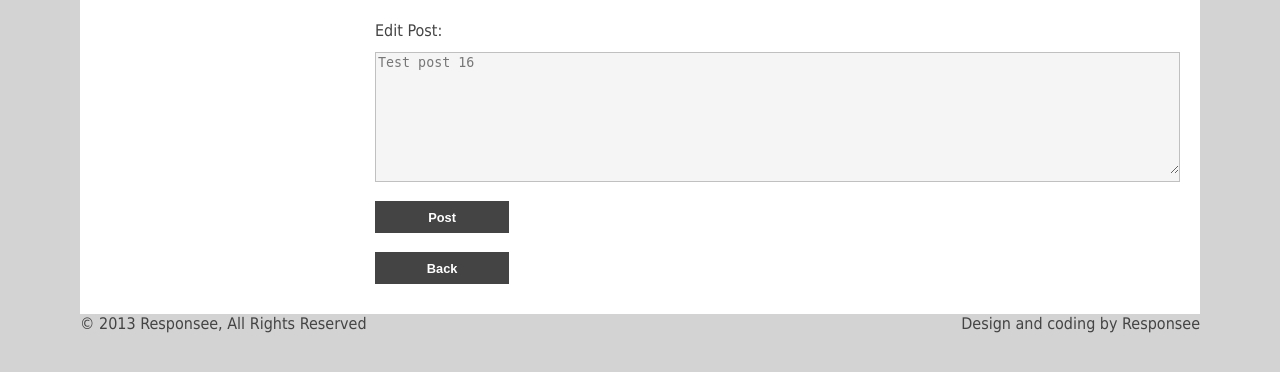
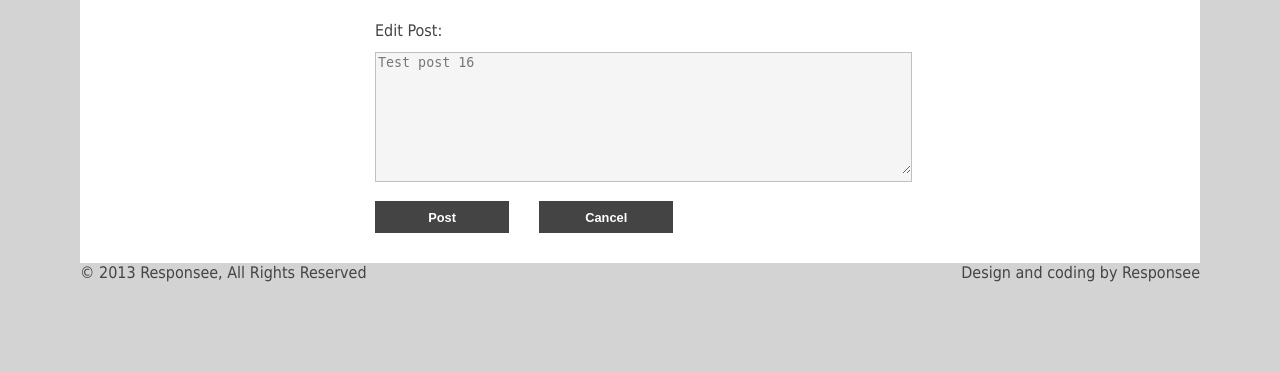
Before and after one commit to kimtuitoek/Forum-project, a PHP site: page /edit-post.php?p_id=1&t_id=1 in a window 1280 px wide. Shown: the part 237-609 px from the top of the page. Run offline with PHP 8.4, Linux system fonts and the light colour scheme; a user stored in the database is signed in; data comes from the database, SQL or seed files in the repository; some libraries are stand-ins or nearby versions; some web fonts are replaced.

Commit message:
Fixed edit-post.php post and cancel buttons

```diff
--- a/Web-app/edit-post.php
+++ b/Web-app/edit-post.php
@@ -65,18 +65,20 @@ include_once ("templates/header.php");
 		<div class="margin">
 			<!-- CONTENT -->
 			<section class="s-12 l-9 right">
+				<article class="customform s-12 l-8">
 				<!--Edit old post-->
-				<form action="edit-post.php" method="post" class="customform s-12 l-12">
+				<form action="edit-post.php" method="post">
 					<p>Edit Post:</p>
 					<div>
 					<textarea name="text_post" style=" height: 121px;"><?php echo $row['Body'];?></textarea>
 					</div>
 					<input type="hidden" name="post_id"	value="<?php echo($_GET['p_id']);?>">
-					<div  style="display: inline" class="s-2">
-						<button type="submit" style="display: inline">Post</button>
-						<button type="button" onclick="history.go(-1)" style="display: inline"><b>Back</b></button>
+					<div style="display: inline">
+						<button class="s-3" type="submit" style="margin-right: 30px">Post</button>
+						<button class="s-3" type="button" onclick="history.go(-1)"><b>Cancel</b></button>
 					</div>
 				</form>
+			</article>
 			</section>
 		</div>
 	</div>
```
